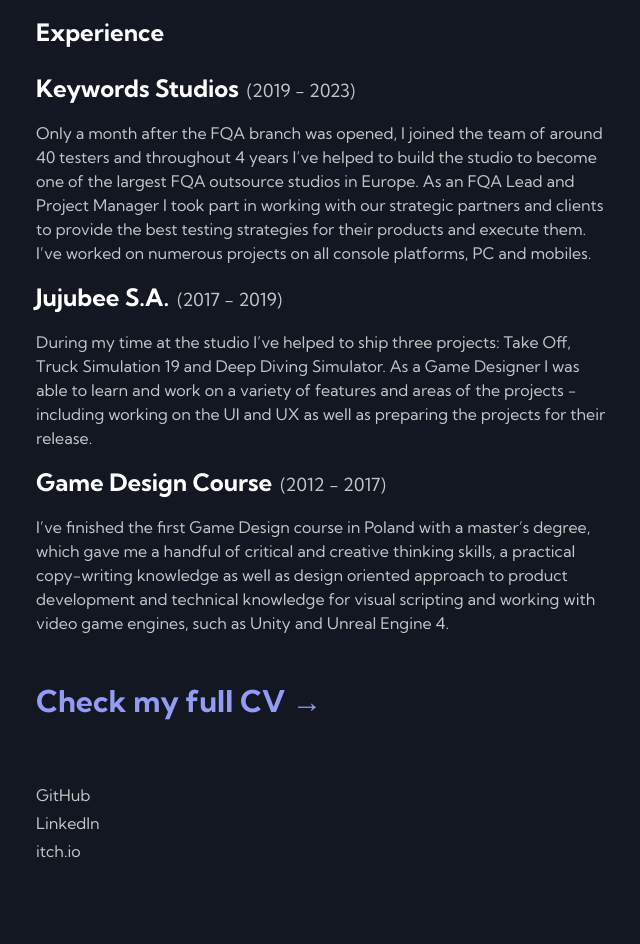
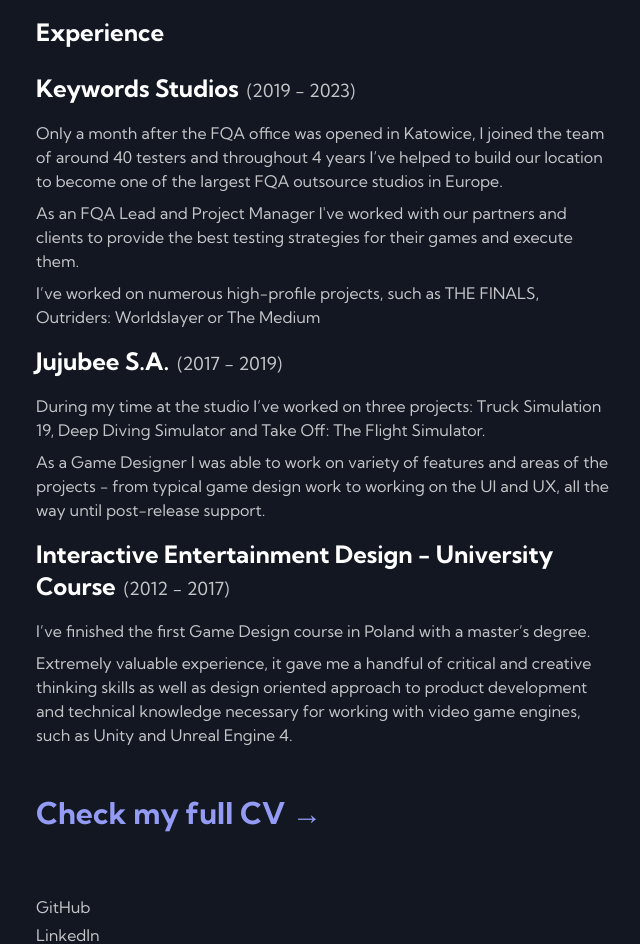
Before and after one commit to dziabak/nextjs-portfolio, a Next.js app: page / in a window 1280 px wide. Shown: the part 1280-2224 px from the top of the page, without its empty margins (316-956 px from the left). Before the commit the page ends 2175 px from the top, so only its background shows below. Built offline with nearby package versions, Linux system fonts and the light colour scheme.

Commit message:
Refactored 'ExperienceCard' to better display descritpion Some changes to 'types' and 'data' file to support the change

```diff
--- a/components/experience/ExperienceCard.tsx
+++ b/components/experience/ExperienceCard.tsx
@@ -12,7 +12,13 @@
 				{company}
 				<span className="ml-2 text-lg font-normal opacity-75">{date}</span>
 			</p>
-			<p className="opacity-75">{description}</p>
+			<div className="space-y-2">
+				{description.map((item) => (
+					<p className="opacity-75" key={item}>
+						{item}
+					</p>
+				))}
+			</div>
 		</div>
 	);
 };
--- a/lib/data.ts
+++ b/lib/data.ts
@@ -101,21 +101,27 @@
 		id: "1",
 		company: "Keywords Studios",
 		date: "(2019 - 2023)",
-		description:
-			"Only a month after the FQA branch was opened, I joined the team of around 40 testers and throughout 4 years I’ve helped to build the studio to become one of the largest FQA outsource studios in Europe. As an FQA Lead and Project Manager I took part in working with our strategic partners and clients to provide the best testing strategies for their products and execute them. I’ve worked on numerous projects on all console platforms, PC and mobiles.",
+		description: [
+			"Only a month after the FQA office was opened in Katowice, I joined the team of around 40 testers and throughout 4 years I’ve helped to build our location to become one of the largest FQA outsource studios in Europe.",
+			"As an FQA Lead and Project Manager I've worked with our partners and clients to provide the best testing strategies for their games and execute them.",
+			"I’ve worked on numerous high-profile projects, such as THE FINALS, Outriders: Worldslayer or The Medium",
+		],
 	},
 	{
 		id: "2",
 		company: "Jujubee S.A.",
 		date: "(2017 - 2019)",
-		description:
-			"During my time at the studio I’ve helped to ship three projects: Take Off, Truck Simulation 19 and Deep Diving Simulator. As a Game Designer I was able to learn and work on a variety of features and areas of the projects - including working on the UI and UX as well as preparing the projects for their release.",
+		description: [
+			"During my time at the studio I’ve worked on three projects: Truck Simulation 19, Deep Diving Simulator and Take Off: The Flight Simulator.",
+			"As a Game Designer I was able to work on variety of features and areas of the projects - from typical game design work to working on the UI and UX, all the way until post-release support.",
+		],
 	},
 	{
 		id: "3",
-		company: "Game Design Course",
+		company: "Interactive Entertainment Design - University Course",
 		date: "(2012 - 2017)",
-		description:
-			"I’ve finished the first Game Design course in Poland with a master’s degree, which gave me a handful of critical and creative thinking skills, a practical copy-writing knowledge as well as design oriented approach to product development and technical knowledge for visual scripting and working with video game engines, such as Unity and Unreal Engine 4.",
+		description: [
+			"I’ve finished the first Game Design course in Poland with a master’s degree.", "Extremely valuable experience, it gave me a handful of critical and creative thinking skills as well as design oriented approach to product development and technical knowledge necessary for working with video game engines, such as Unity and Unreal Engine 4.",
+		],
 	},
 ];
--- a/lib/types.ts
+++ b/lib/types.ts
@@ -12,5 +12,5 @@
 	id?: string;
 	company: string;
 	date: string;
-	description: string;
+	description: string[];
 };
```
